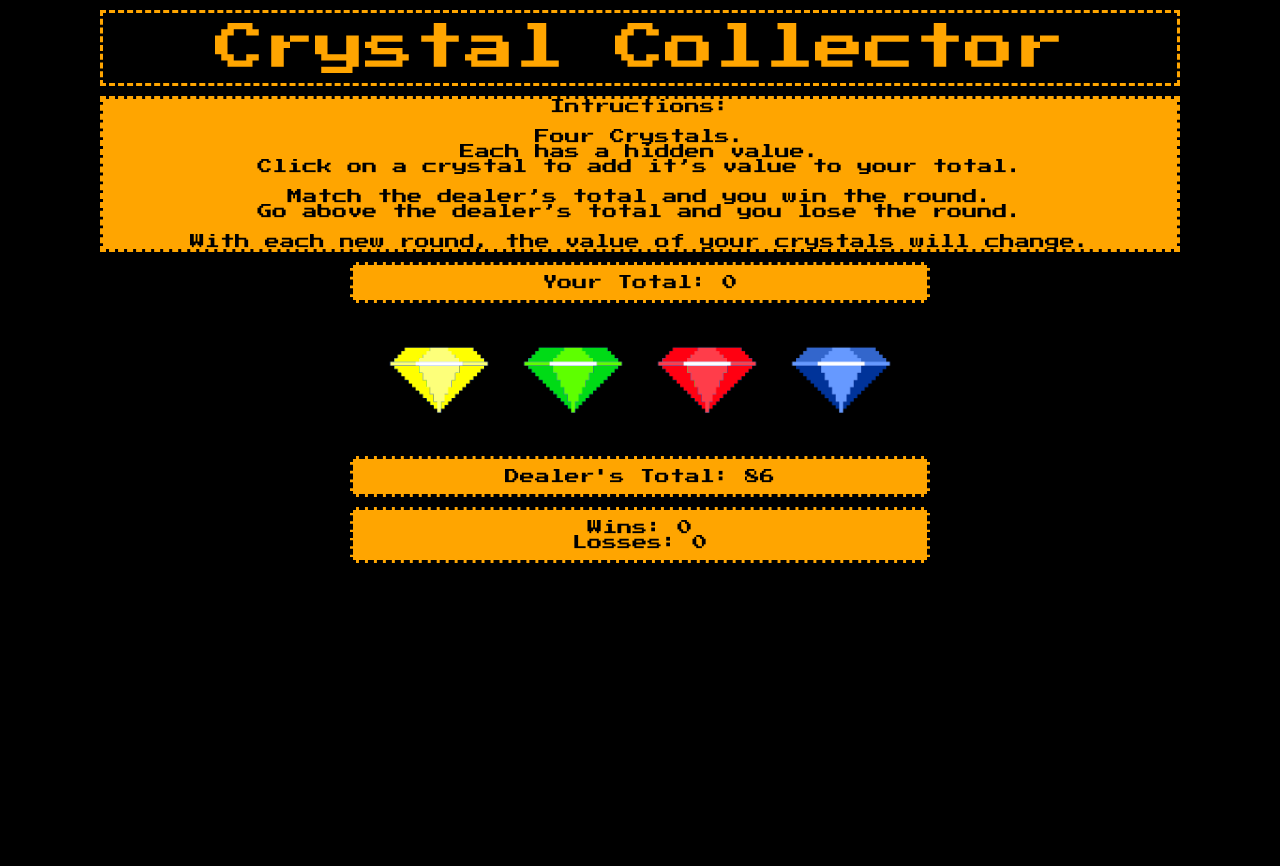
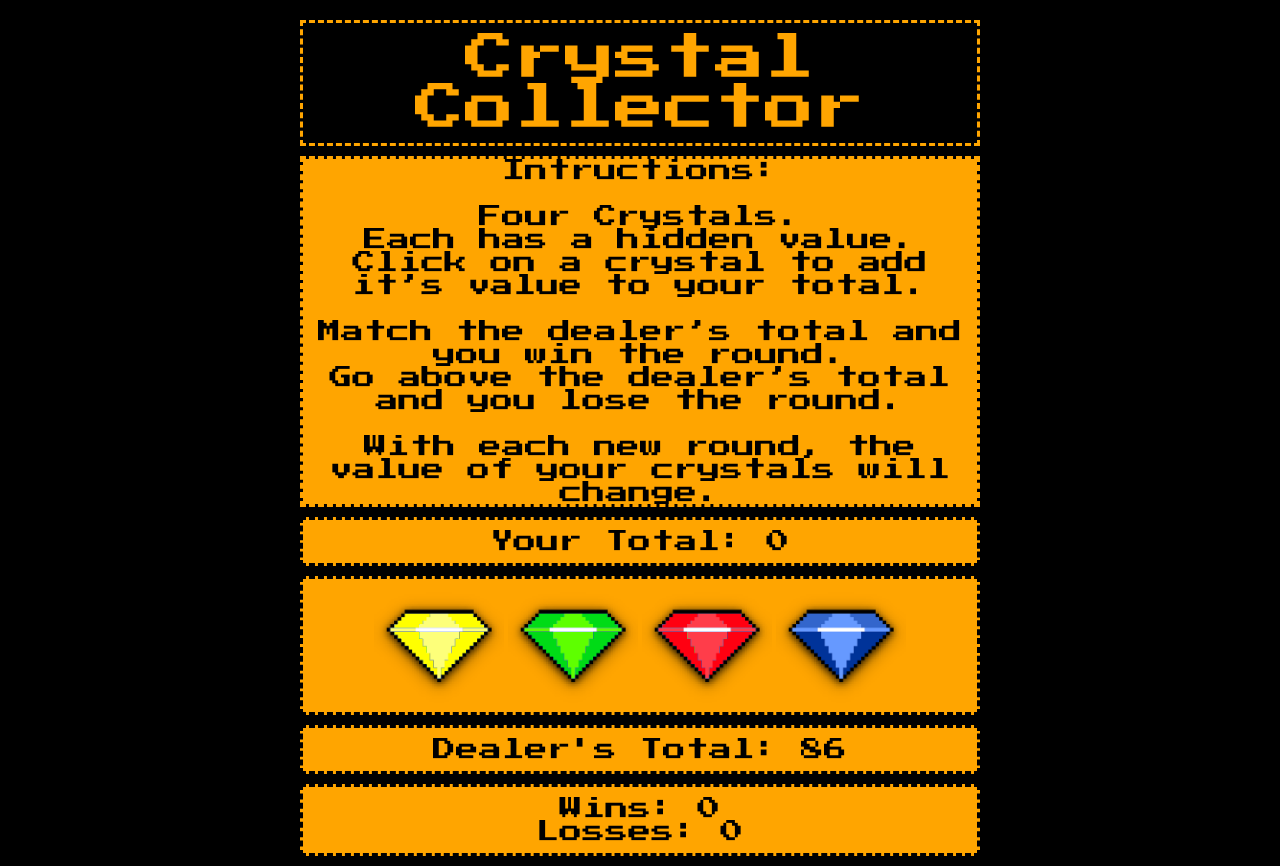
Before and after one commit to davebokil/week-4-game, a plain HTML site: page index.html in a window 1280 px wide. Before the commit the page ends 800 px from the top, so only its background shows below. Drawn offline with nearby package versions, Linux system fonts and the light colour scheme; a web font is replaced by a local one.

Commit message:
more styling

```diff
--- a/assets/css/style.css
+++ b/assets/css/style.css
@@ -1,5 +1,6 @@
 body {
     background-color: black;
+    margin-top: 20px;
 }
 
 h1 {
@@ -12,14 +13,14 @@ p {
     color: black;
     background-color: orange;
     font-family: 'Press Start 2P', cursive;
-    font-size: 15px;
+    font-size: 23px;
 }
 
 #Header {
     text-align: center;
     border: dashed;
     border-color: orange;
-    margin: 100px;
+    margin: 300px;
     margin-top: 10px;
     margin-bottom: 10px;
     padding: 10px;
@@ -29,7 +30,7 @@ p {
     border: dashed;
     border-color: orange;
     text-align: center;
-    margin: 100px;
+    margin: 300px;
     margin-top: 10px;
     margin-bottom: 10px;
 }
@@ -40,7 +41,8 @@ p {
     border: dashed;
     border-color: black;
     text-align: center;
-    margin: 350px;
+/*    margin: 350px;*/
+    margin: 300px;
     margin-top: 10px;
     margin-bottom: 10px;
     background-color: orange;
@@ -49,8 +51,11 @@ p {
 
 #crystals {
     text-align: center;
-    margin: 130px;
+    margin: 300px;
     margin-top: 1px;
     margin-bottom: 1px;
+        border: dashed;
+    border-color: black;
+    background-color: orange;
 
 }
--- a/index.html
+++ b/index.html
@@ -14,7 +14,7 @@
 <body>
     <div id="container">
         <div id="Header">
-            <h1>Crystal Collector</h1>
+            <h1>Crystal<br>Collector</h1>
         </div>
         <div id="Description">
             <p>Intructions:
```
